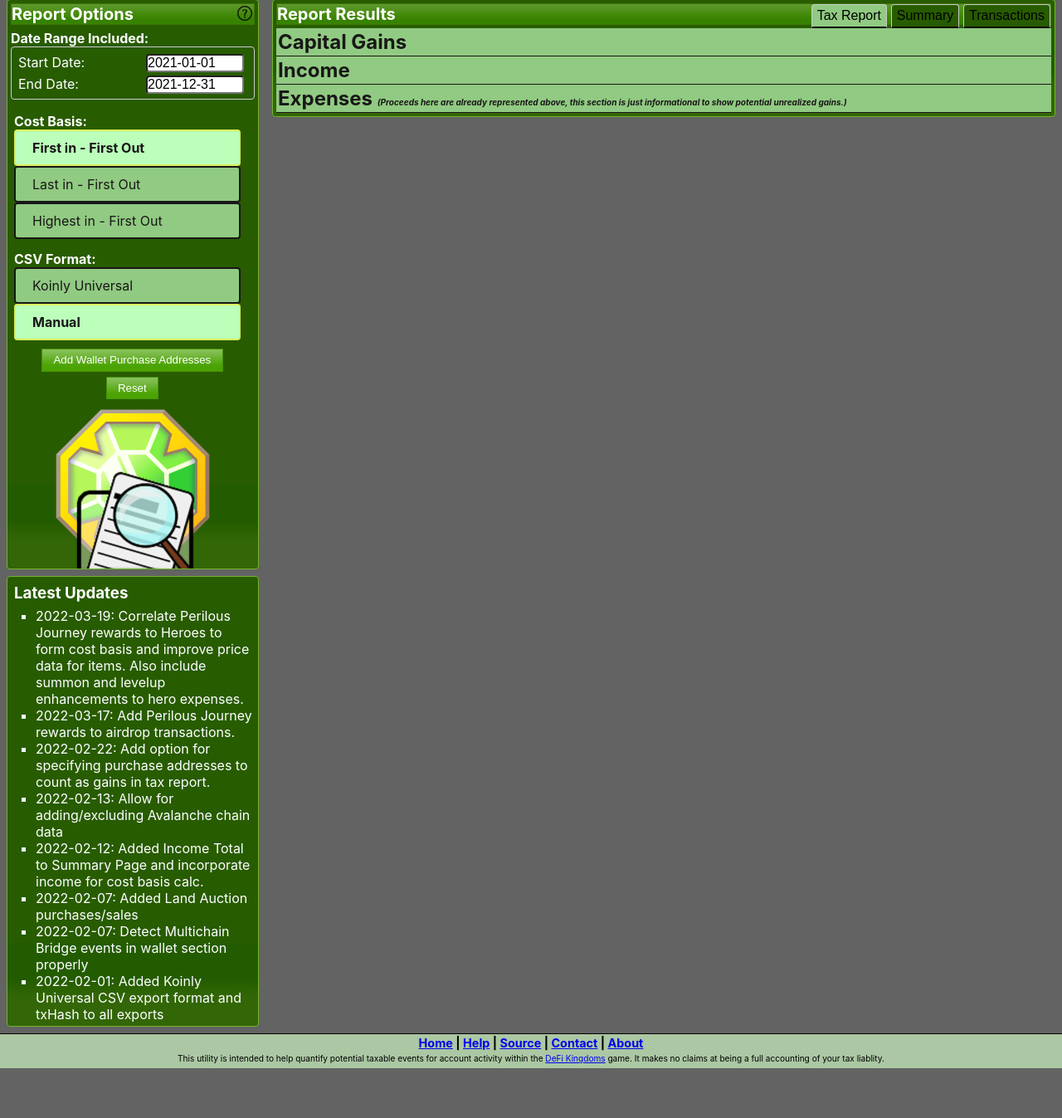
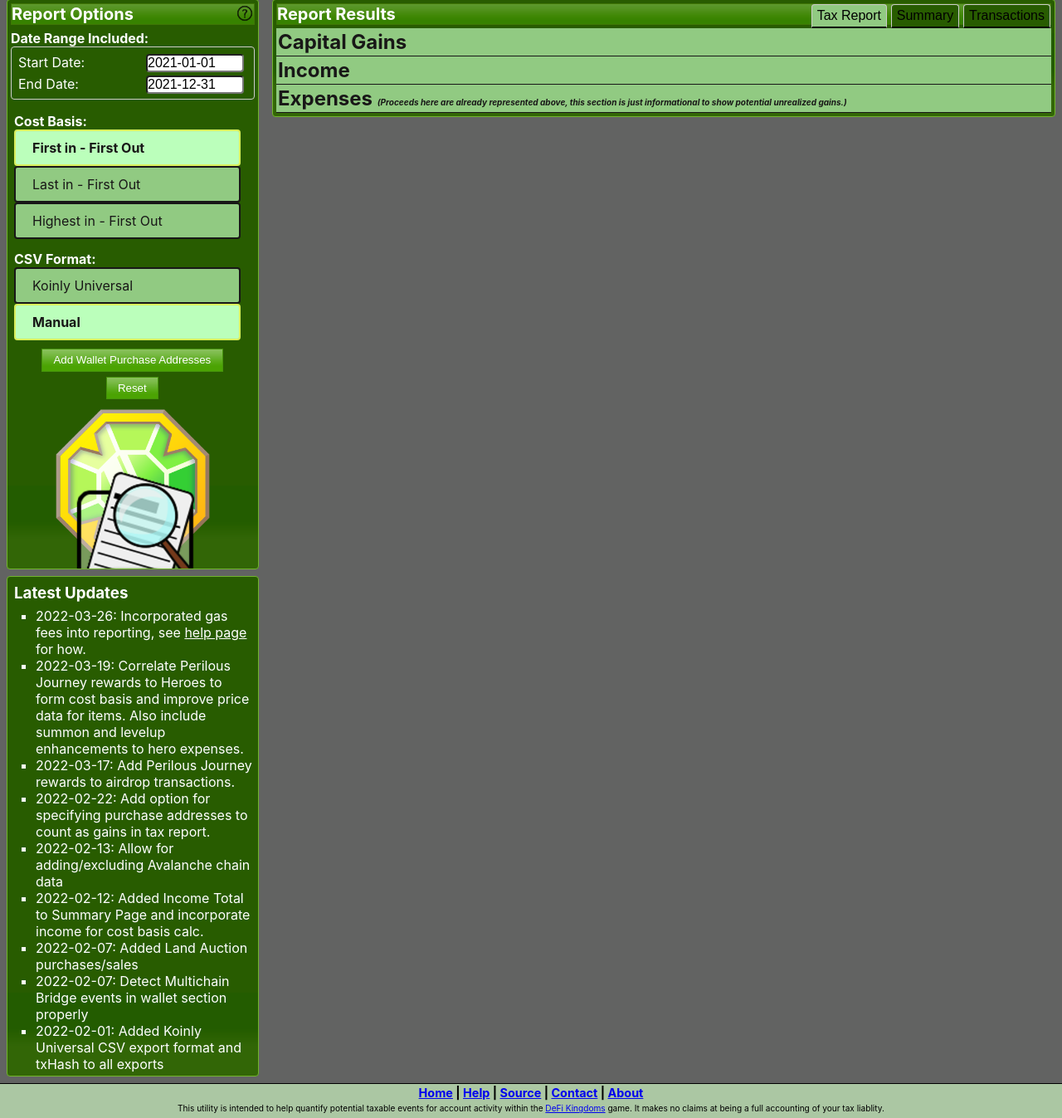
Before and after one commit to pwillworth/dfkreport, a Python web app: template web/templates/home.html in a window 1280 px wide. Shown: the part 72-1419 px from the top of the page at 83% size. Before the commit the page ends 1359 px from the top, so only its background shows below. Run offline with Jinja, Linux system fonts and the light colour scheme; the template is opened without the code that fills it, so the values that code supplies are empty.

Commit message:
fix display

```diff
--- a/web/templates/home.html
+++ b/web/templates/home.html
@@ -281,6 +281,7 @@ function downloadDone() {
       <h3>Latest Updates</h3>
       <div class="sectionHead"></div>
       <ul>
+        <li>2022-03-26: Incorporated gas fees into reporting, see <a href="{{ BASE_SCRIPT_URL }}help.py" title="Get help">help page</a> for how.</li>
         <li>2022-03-19: Correlate Perilous Journey rewards to Heroes to form cost basis and improve price data for items.  Also include summon and levelup enhancements to hero expenses.</li>
         <li>2022-03-17: Add Perilous Journey rewards to airdrop transactions.</li>
         <li>2022-02-22: Add option for specifying purchase addresses to count as gains in tax report.</li>
@@ -323,7 +324,7 @@ function downloadDone() {
           <span id="paymentsTotalValue"></span>
           </h3>
         </div>
-        <div id="gasTotal" class="summaryBox" style="width:95%;height:40px;" title="Totals fiat value total of all network transaction fees you paid.">
+        <div id="gasTotal" class="summaryBox" style="width:95%;height:40px;display:none;" title="Totals fiat value total of all network transaction fees you paid.">
           <h3 style="font-size:28px;">
           <span>Total Transaction Gas Fees Paid: </span>
           <span id="gasTotalValue"></span>
```
